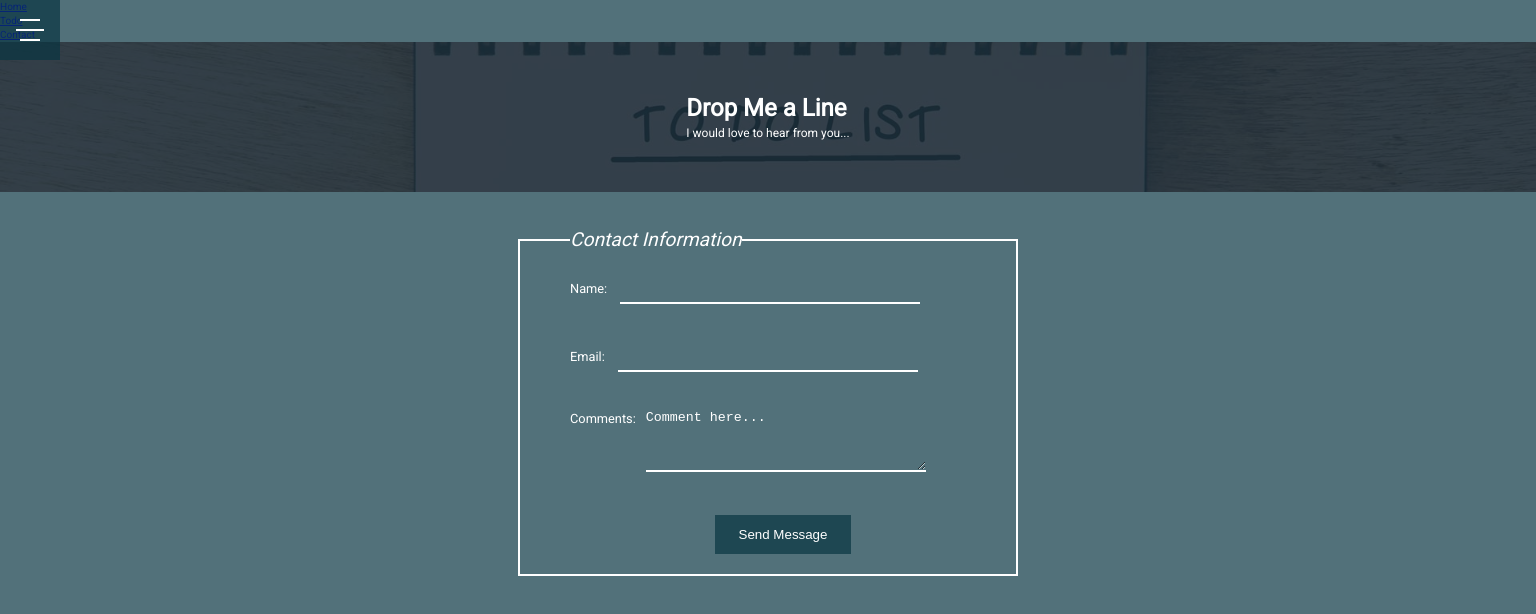
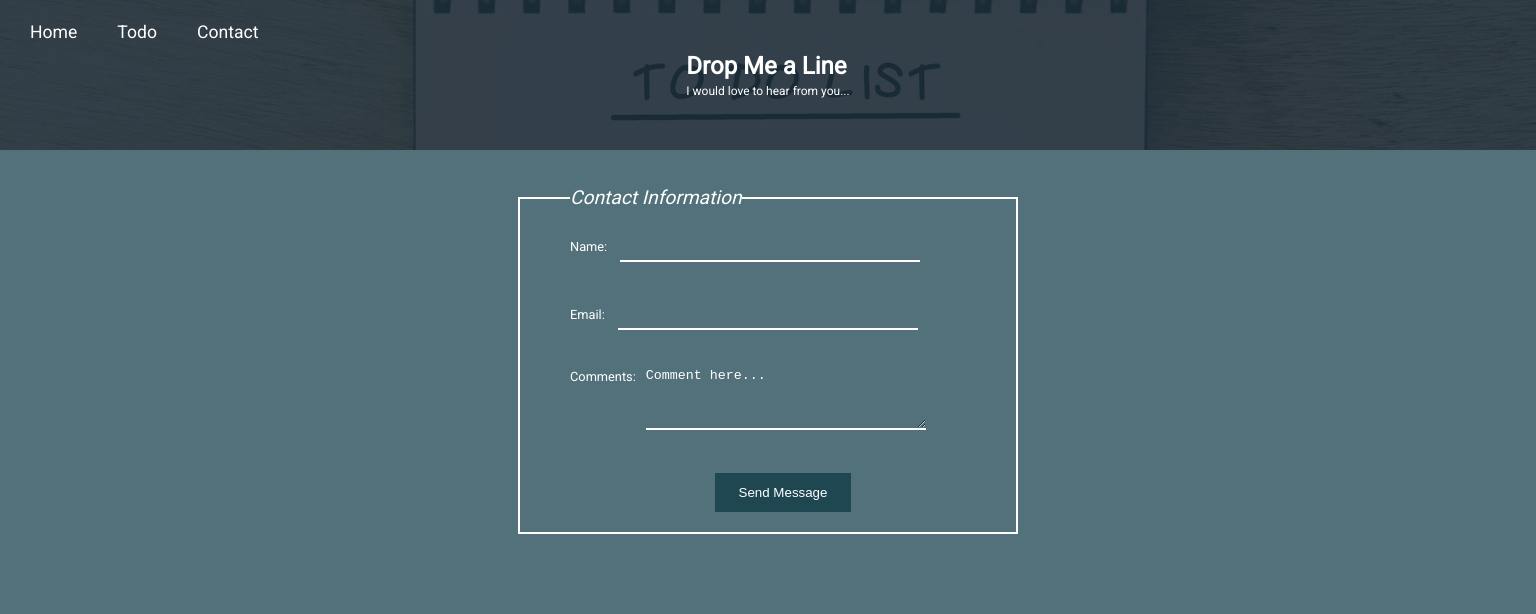
Before and after one commit to mxnuel-en/ToDo-Website, a plain HTML site: page contact.html in a window 1536 px wide. Drawn offline with Linux system fonts and the light colour scheme.

Commit message:
UI all done

```diff
--- a/contact.html
+++ b/contact.html
@@ -35,13 +35,12 @@
                     </div>
                </div>
           </div>
-          <div class="desktop-menu">
-               <ul>
-                    <li><a href="#">Home</a></li>
-                    <li><a href="todo.html">Todo</a></li>
-                    <li><a href="contact.html">Contact</a></li>
-               </ul>
-          </div>
+
+          <ul class="desktop-menu">
+               <li><a href="index.html">Home</a></li>
+               <li><a href="todo.html">Todo</a></li>
+               <li><a href="#">Contact</a></li>
+          </ul>
 
           <section>
                <header>
--- a/css/contact.css
+++ b/css/contact.css
@@ -119,3 +119,26 @@ textarea::placeholder{
           width: 280px;
      }
 }
+@media (min-width: 1440px) {
+     .menu-wrap{
+          display: none;
+     }
+     .desktop-menu{
+          display: flex;
+          position: absolute;
+          top: 20px;
+          left: 30px;
+          gap: 40px;
+          font-size: 1.1rem;
+          list-style: none;
+          z-index: 10;
+     }
+     .desktop-menu li a{
+          text-decoration: none;
+          color: white;
+          list-style: none;
+     }
+     .desktop-menu li a:hover {
+          border-bottom: 2px solid white;
+     }
+}
```
Also changed, not shown: todo.html (+1 -1 lines).
